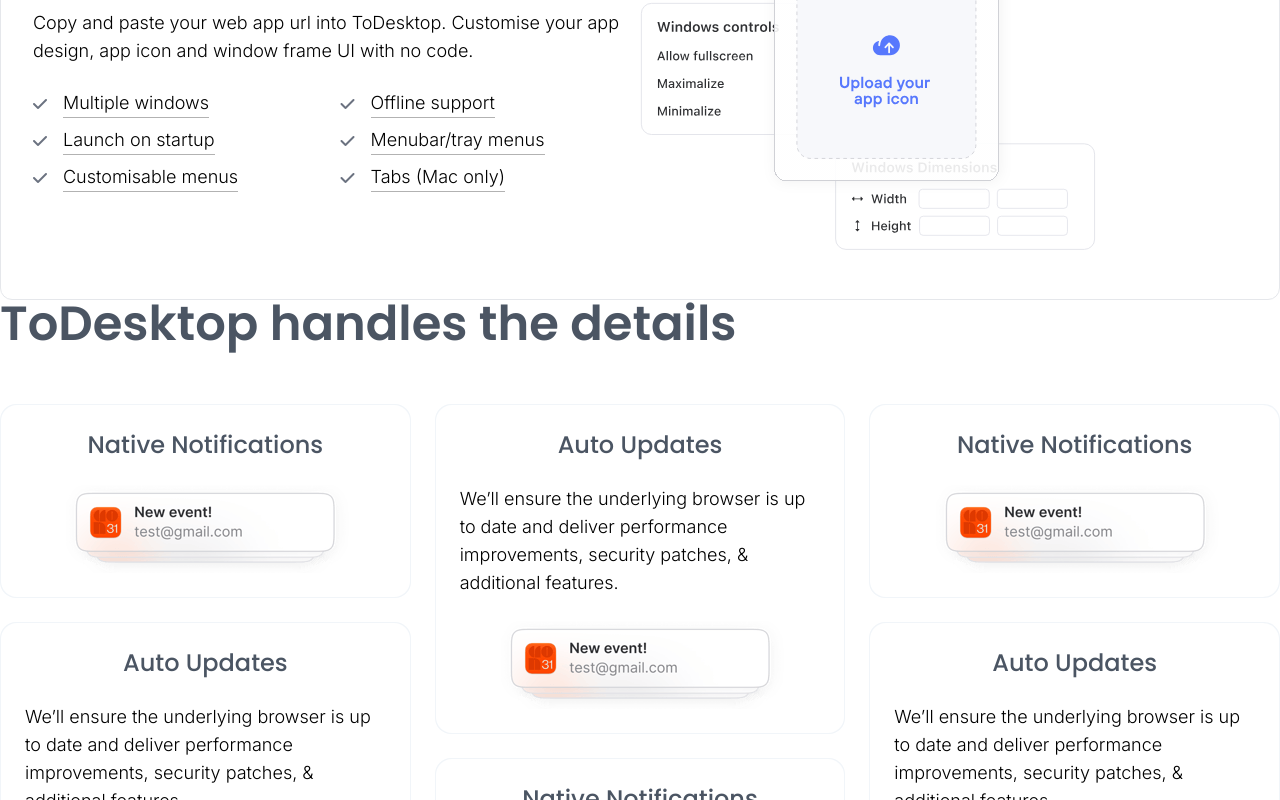
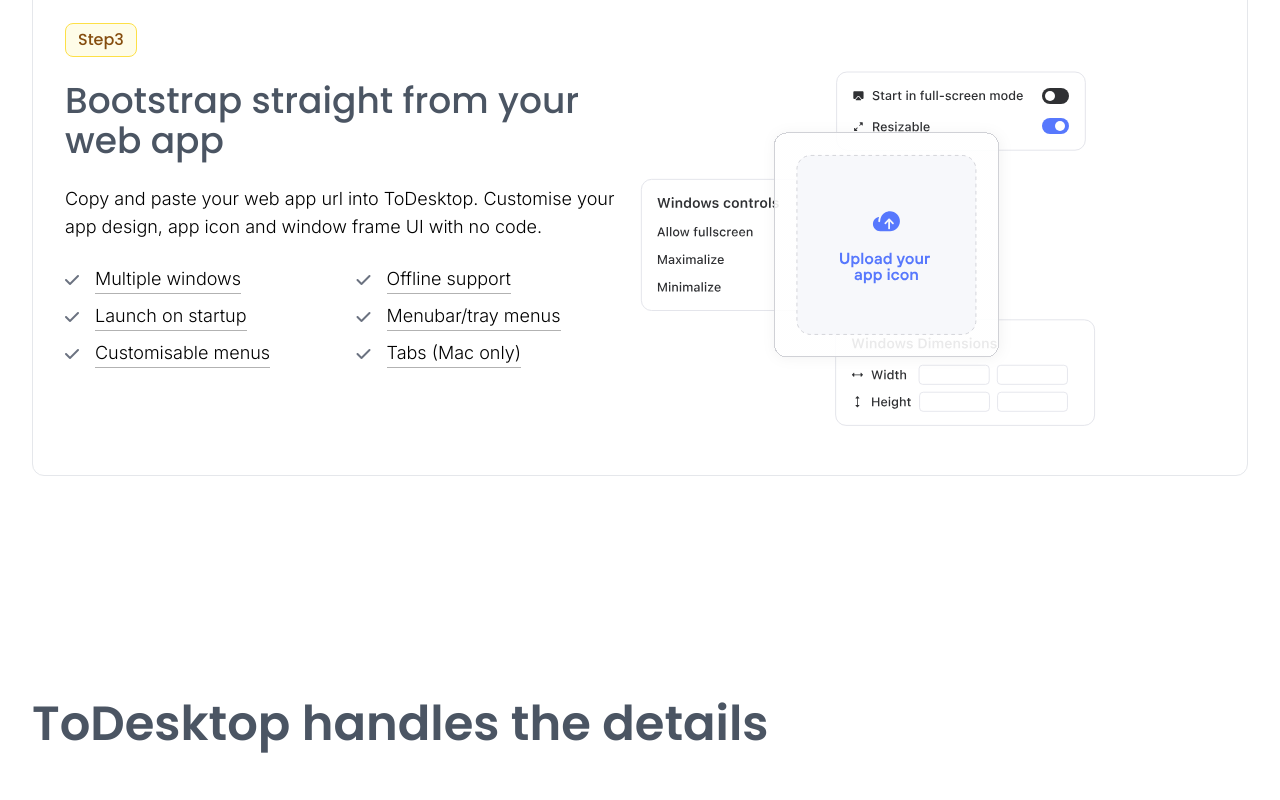
Before and after one commit to narendra-patil1509/React-Tailwind-Projects, a React (Vite) app in the folder ToDesktop/: page / in a window 1280 px wide. Shown: the part 2546-3346 px from the top of the page. Built offline with nearby package versions, Linux system fonts and the light colour scheme.

Commit message:
common container for other contents

```diff
--- a/ToDesktop/src/index.css
+++ b/ToDesktop/src/index.css
@@ -16,4 +16,7 @@
     h1,h2,h3{
         @apply font-display text-gray-600 font-medium;
     }
+    .container{
+        @apply px-6 py-12 max-w-7xl mt-16 mx-auto lg:px-8 lg:mt-32;
+    }
 }
```
